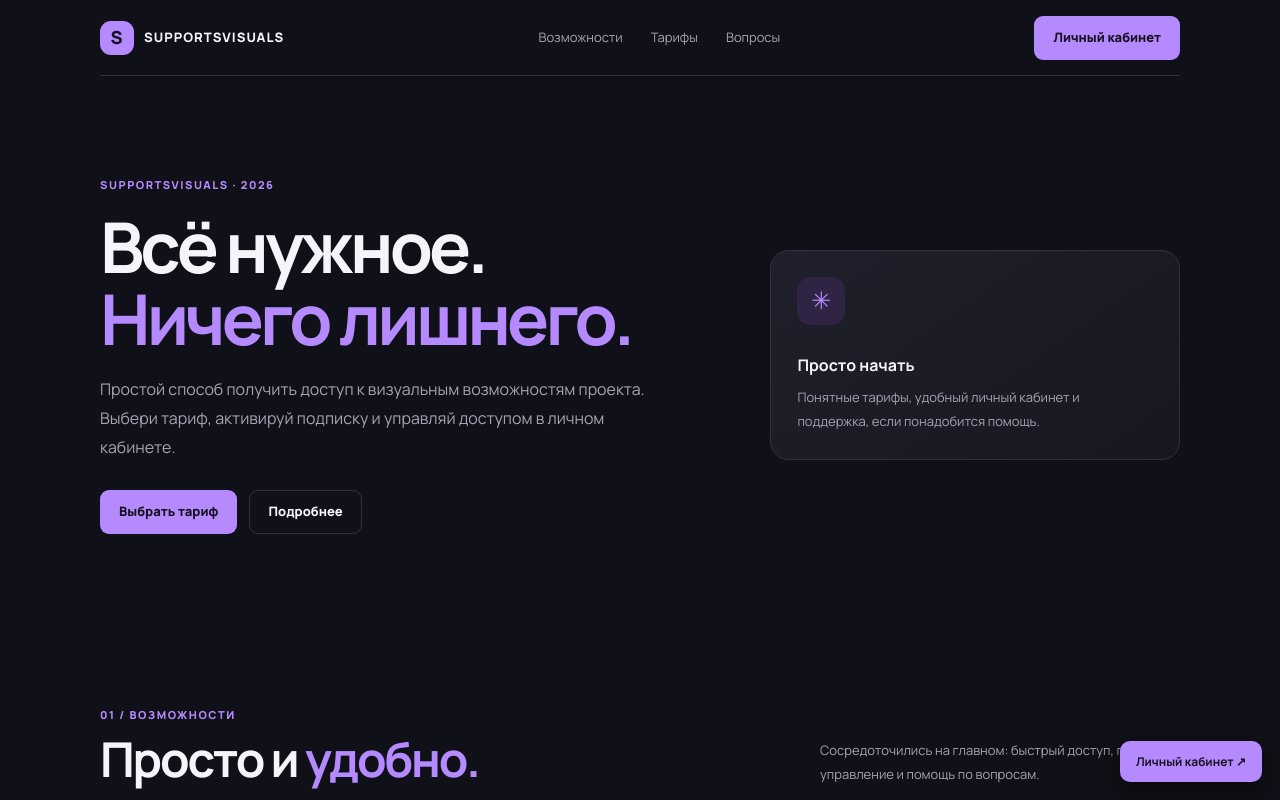
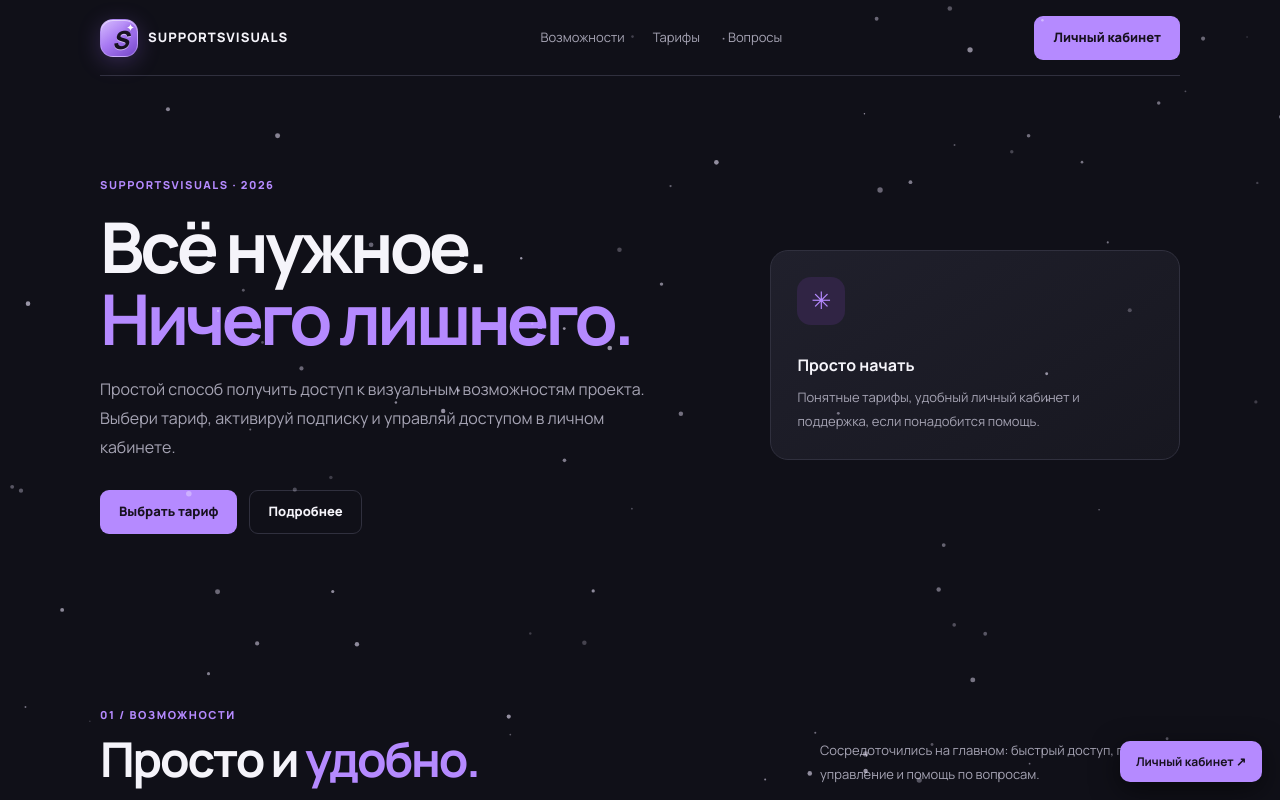
Before and after one commit to jojovis/kakashka-visuals, a plain HTML site: page index.html in a window 1280 px wide. Shown: the top 800 px of the page. Drawn offline with nearby package versions, Linux system fonts and the light colour scheme.

Commit message:
Add site-wide snowfall and refined S brand mark

```diff
--- a/index.html
+++ b/index.html
@@ -18,7 +18,7 @@ a{color:inherit;text-decoration:none}
 .wrap{width:min(var(--max),calc(100% - 40px));margin-inline:auto}
 .nav{height:76px;display:flex;align-items:center;justify-content:space-between;border-bottom:1px solid var(--line)}
 .brand{display:flex;align-items:center;gap:10px;font-size:13px;font-weight:800;letter-spacing:.08em}
-.mark{width:34px;height:34px;display:grid;place-items:center;border-radius:11px;background:var(--accent);color:#17111f;font-size:18px;font-weight:800}
+.mark{width:38px;height:38px;display:grid;place-items:center;position:relative;overflow:hidden;border:1px solid #d8c1ff66;border-radius:13px;background:linear-gradient(145deg,#d6bdff 0%,#a879f2 48%,#7547c9 100%);box-shadow:0 5px 22px #9b69ef44,inset 0 1px 0 #ffffff80;color:#17111f;font-size:25px;font-weight:800;font-style:italic;letter-spacing:-.12em;text-shadow:0 1px 0 #fff8}.mark:after{content:"✦";position:absolute;right:3px;top:1px;font-size:9px;font-style:normal;color:#fff;letter-spacing:0;text-shadow:0 1px 5px #6e43b7}
 .navlinks{display:flex;gap:28px;color:var(--muted);font-size:13px}
 .navlinks a:hover,.footer a:hover{color:var(--text)}
 .navbtn,.btn{display:inline-flex;align-items:center;justify-content:center;min-height:44px;padding:0 18px;border:1px solid transparent;border-radius:9px;background:var(--accent);color:#17111f;font-size:13px;font-weight:800;transition:background .18s,transform .18s}
@@ -73,11 +73,15 @@ details p{max-width:720px;margin:12px 0 0;color:var(--muted);font-size:13px;line
 .footer .brand{color:var(--text);font-size:11px}
 @media(max-width:760px){.nav{height:68px}.navlinks,.navbtn{display:none}.hero{grid-template-columns:1fr;gap:30px;padding:72px 0 58px}.hero-note{max-width:480px}.section{padding:64px 0}.section-head{display:block}.section-head>p{margin-top:14px}.features,.prices{grid-template-columns:1fr}.card{min-height:0}.card .btn{margin-top:16px}.contact{display:block;padding:25px;margin-bottom:55px}.contact .btn{margin-top:20px}.footer{padding:22px 0;flex-wrap:wrap}.footer>span{width:100%;order:3}}
 @media(prefers-reduced-motion:reduce){html{scroll-behavior:auto}*,*:before,*:after{transition:none!important}}
+
+#sv-snow{position:fixed;inset:0;width:100%;height:100%;z-index:20;pointer-events:none;opacity:.78}
+@media(prefers-reduced-motion:reduce){#sv-snow{display:none}}
 </style>
 </head>
 <body>
+<canvas id="sv-snow" aria-hidden="true"></canvas>
 <header class="nav wrap">
-<a class="brand" href="#top"><span class="mark">S</span> SUPPORTSVISUALS</a>
+<a class="brand" href="#top"><span class="mark" aria-label="Логотип S">S</span> SUPPORTSVISUALS</a>
 <nav class="navlinks" aria-label="Основная навигация"><a href="#features">Возможности</a><a href="#pricing">Тарифы</a><a href="#faq">Вопросы</a></nav>
 <a class="navbtn" id="sv-open-account" href="#account" onclick="event.preventDefault();document.dispatchEvent(new Event('sv-open-account'))">Личный кабинет</a>
 </header>
@@ -118,6 +122,9 @@ details p{max-width:720px;margin:12px 0 0;color:var(--muted);font-size:13px;line
 <section class="contact wrap" id="contacts"><div><div class="kicker">04 / Поддержка</div><h2>Нужна помощь?</h2><p>Напиши нам, если возникли вопросы с оплатой или доступом.</p></div><a class="btn" href="https://t.me/Bisnesssuport" target="_blank" rel="noopener noreferrer">Написать в Telegram ↗</a></section>
 </main>
 <footer class="footer wrap"><a class="brand" href="#top"><span class="mark">S</span> SUPPORTSVISUALS</a><span>© 2026 SUPPORTSVISUALS</span><a href="#top">Наверх ↑</a></footer>
+<script>
+(()=>{const canvas=document.getElementById('sv-snow');if(!canvas||matchMedia('(prefers-reduced-motion: reduce)').matches)return;const ctx=canvas.getContext('2d');if(!ctx)return;let w=0,h=0,flakes=[];const count=()=>Math.min(95,Math.max(34,Math.round(innerWidth/15)));function resize(){const dpr=Math.min(devicePixelRatio||1,2);w=innerWidth;h=innerHeight;canvas.width=Math.round(w*dpr);canvas.height=Math.round(h*dpr);ctx.setTransform(dpr,0,0,dpr,0,0);flakes=Array.from({length:count()},()=>({x:Math.random()*w,y:Math.random()*h,r:.7+Math.random()*2.1,v:.35+Math.random()*.9,s:.25+Math.random()*.65,a:.25+Math.random()*.55,p:Math.random()*6.28}))}function frame(){ctx.clearRect(0,0,w,h);for(const f of flakes){f.y+=f.v;f.x+=Math.sin(f.p+=.008)*f.s;if(f.y>h+5){f.y=-5;f.x=Math.random()*w}if(f.x>w+5)f.x=-5;if(f.x< -5)f.x=w+5;ctx.beginPath();ctx.arc(f.x,f.y,f.r,0,Math.PI*2);ctx.fillStyle='rgba(239,232,255,'+f.a+')';ctx.fill()}requestAnimationFrame(frame)}addEventListener('resize',resize,{passive:true});resize();frame()})();
+</script>
 <script src="https://cdn.jsdelivr.net/npm/@supabase/supabase-js@2"></script>
 <script src="/account.js?v=14"></script>
 </body></html>
```
